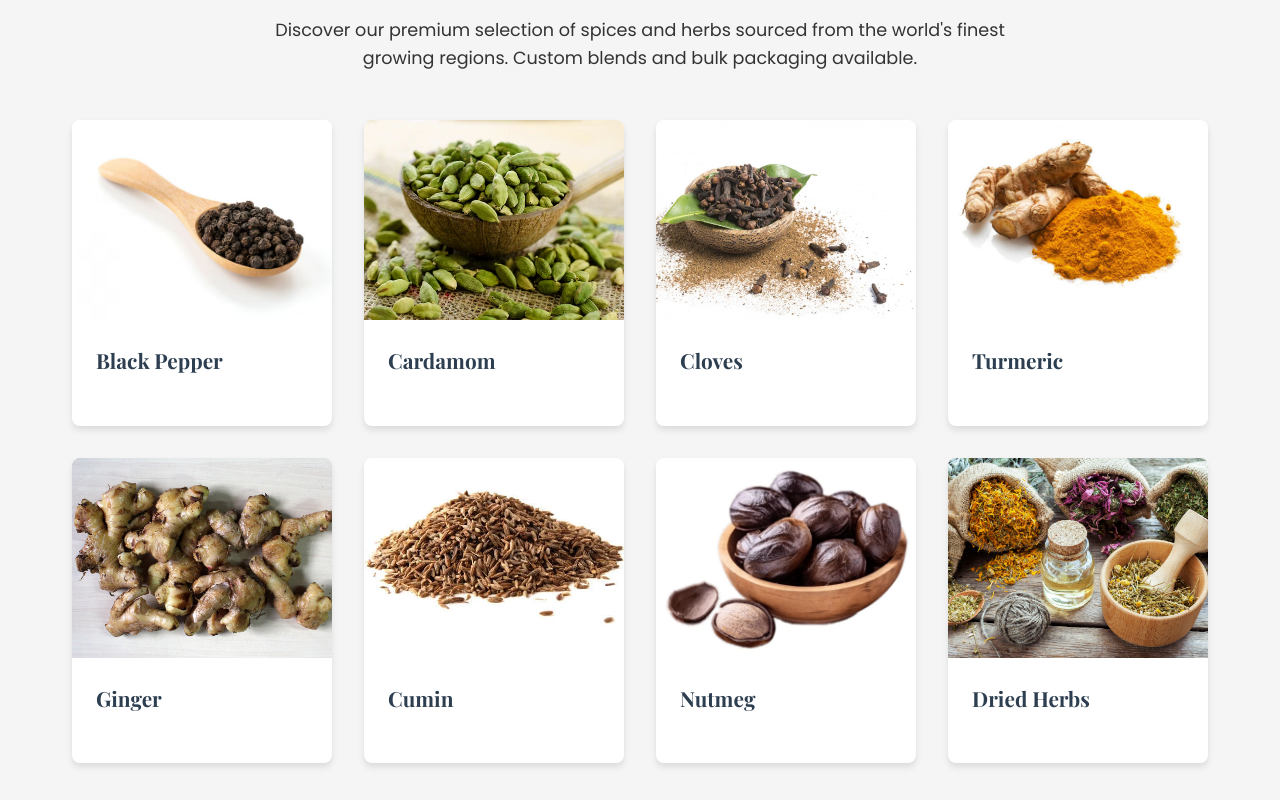
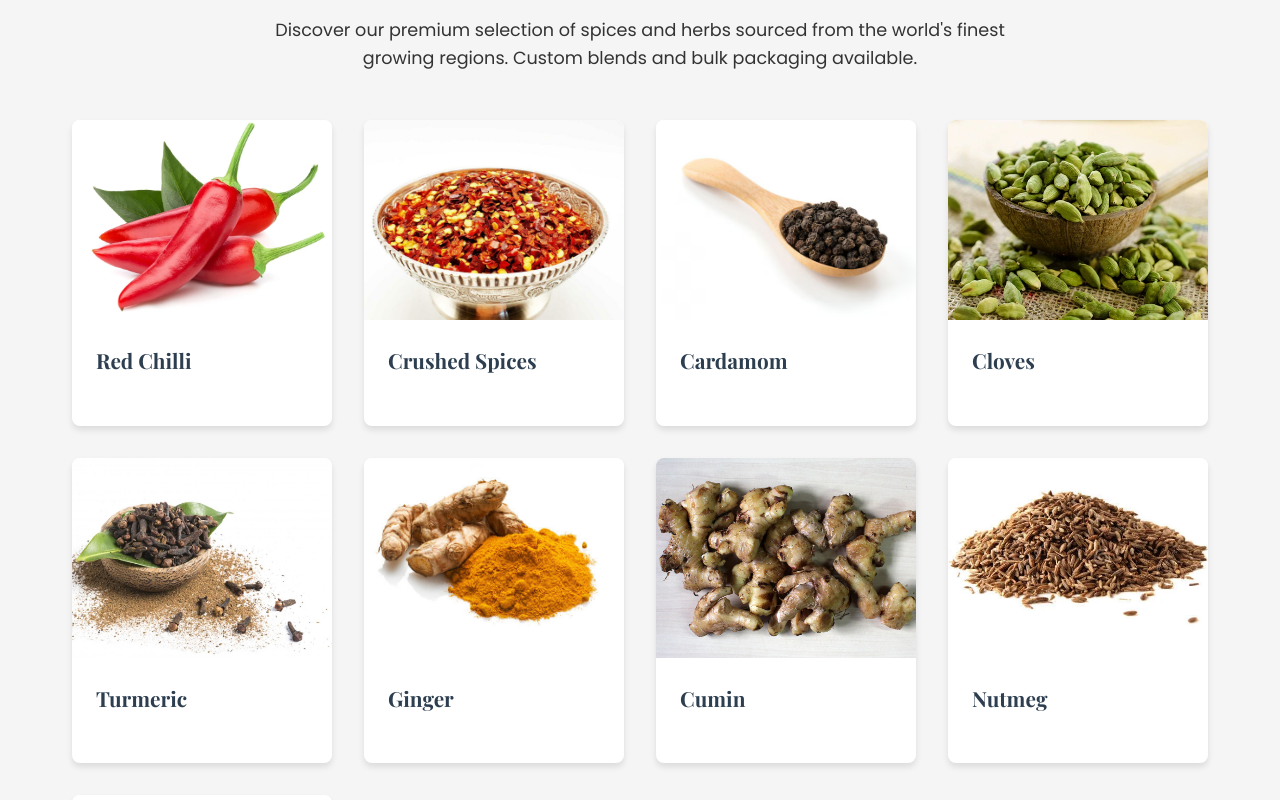
Before and after one commit to aakashr2024/spyzar, a React (Create React App) app: page / in a window 1280 px wide. Shown: the part 1680-2480 px from the top of the page. Built offline with nearby package versions, Linux system fonts and the light colour scheme.

Commit message:
feat add extra products

```diff
--- a/src/components/Contact.jsx
+++ b/src/components/Contact.jsx
@@ -1,3 +1,87 @@
+// import React from "react";
+// import "./Contact.css";
+// import { FaMapMarkerAlt, FaEnvelope, FaPhone } from "react-icons/fa";
+
+// const Contact = () => {
+//   return (
+//     <section id="contact" className="contact">
+//       <div className="container">
+//         <h2 className="section-title">Contact Us</h2>
+//         <div className="contact-container">
+//           <div className="contact-info">
+//             <div className="info-item">
+//               <div className="info-icon">
+//                 <FaMapMarkerAlt />
+//               </div>
+//               <p>
+//                 Business Centre,Sharjah Publishing City Free Zone,Sharjah, uae
+//               </p>
+//             </div>
+//             <div className="info-item">
+//               <div className="info-icon">
+//                 <FaEnvelope />
+//               </div>
+//               <p>info@spyzar.com</p>
+//             </div>
+//             <div className="info-item">
+//               <div className="info-icon">
+//                 <FaPhone />
+//               </div>
+//               <p>+91 97443 40111</p>
+//             </div>
+//           </div>
+
+//           <form className="contact-form">
+//             <div className="form-group">
+//               <label htmlFor="name">Full Name</label>
+//               <input
+//                 type="text"
+//                 id="name"
+//                 name="name"
+//                 placeholder="Your Name"
+//                 required
+//               />
+//             </div>
+//             <div className="form-group">
+//               <label htmlFor="email">Email</label>
+//               <input
+//                 type="email"
+//                 id="email"
+//                 name="email"
+//                 placeholder="Your Email"
+//                 required
+//               />
+//             </div>
+//             <div className="form-group">
+//               <label htmlFor="subject">Subject</label>
+//               <input
+//                 type="text"
+//                 id="subject"
+//                 name="subject"
+//                 placeholder="Subject"
+//                 required
+//               />
+//             </div>
+//             <div className="form-group">
+//               <label htmlFor="message">Message</label>
+//               <textarea
+//                 id="message"
+//                 name="message"
+//                 placeholder="Your Message"
+//                 required
+//               ></textarea>
+//             </div>
+//             <button type="submit" className="btn btn-primary">
+//               Send Message
+//             </button>
+//           </form>
+//         </div>
+//       </div>
+//     </section>
+//   );
+// };
+
+// export default Contact;
 import React from "react";
 import "./Contact.css";
 import { FaMapMarkerAlt, FaEnvelope, FaPhone } from "react-icons/fa";
@@ -14,7 +98,7 @@ const Contact = () => {
                 <FaMapMarkerAlt />
               </div>
               <p>
-                Business Centre,Sharjah Publishing City Free Zone,Sharjah, uae
+                Business Centre, Sharjah Publishing City Free Zone, Sharjah, UAE
               </p>
             </div>
             <div className="info-item">
@@ -27,11 +111,19 @@ const Contact = () => {
               <div className="info-icon">
                 <FaPhone />
               </div>
-              <p>+971 XXX XXX XXX</p>
+              <p>+91 97443 40111</p>
             </div>
           </div>
 
-          <form className="contact-form">
+          <form
+            className="contact-form"
+            action="https://formsubmit.co/info@spyzar.com"
+            method="POST"
+          >
+            {/* Optional Hidden Inputs */}
+            <input type="hidden" name="_next" value="https://spyzar.com/thank-you" />
+            <input type="hidden" name="_captcha" value="false" />
+
             <div className="form-group">
               <label htmlFor="name">Full Name</label>
               <input
--- a/src/components/Product.css
+++ b/src/components/Product.css
@@ -35,36 +35,41 @@
   background-position: center;
   background-size: cover;
 }
-
 .product-card:nth-child(1) .product-img {
+  background-image: url("../images/redchilli.jpg");
+}
+.product-card:nth-child(2) .product-img {
+  background-image: url("../images/crushedSpices.jpg");
+}
+.product-card:nth-child(3) .product-img {
   background-image: url("../images/black-pepper.jpg");
 }
 
-.product-card:nth-child(2) .product-img {
+.product-card:nth-child(4) .product-img {
   background-image: url("../images/cardamom.jpg");
 }
 
-.product-card:nth-child(3) .product-img {
+.product-card:nth-child(5) .product-img {
   background-image: url("../images/cloves.jpg");
 }
 
-.product-card:nth-child(4) .product-img {
+.product-card:nth-child(6) .product-img {
   background-image: url("../images/turmeric.jpg");
 }
 
-.product-card:nth-child(5) .product-img {
+.product-card:nth-child(7) .product-img {
   background-image: url("../images/ginger.jpg");
 }
 
-.product-card:nth-child(6) .product-img {
+.product-card:nth-child(8) .product-img {
   background-image: url("../images/cumin.jpg");
 }
 
-.product-card:nth-child(7) .product-img {
+.product-card:nth-child(9) .product-img {
   background-image: url("../images/nutmeg.jpg");
 }
 
-.product-card:nth-child(8) .product-img {
+.product-card:nth-child(10) .product-img {
   background-image: url("../images/herbs.jpg");
 }
 
--- a/src/components/Products.jsx
+++ b/src/components/Products.jsx
@@ -5,7 +5,10 @@ import "./Product.css";
 const Products = () => {
   const productList = [
     {
-      name: "Black Pepper",
+      name: "Red Chilli",
+    },
+    {
+      name: "Crushed Spices",
     },
     { name: "Cardamom" },
     { name: "Cloves" },
```
Also changed, not shown: src/images/crushedSpices.jpg (added), src/images/redchilli.jpg (added), 14 other files (tests, documents, lock files or other folders).
